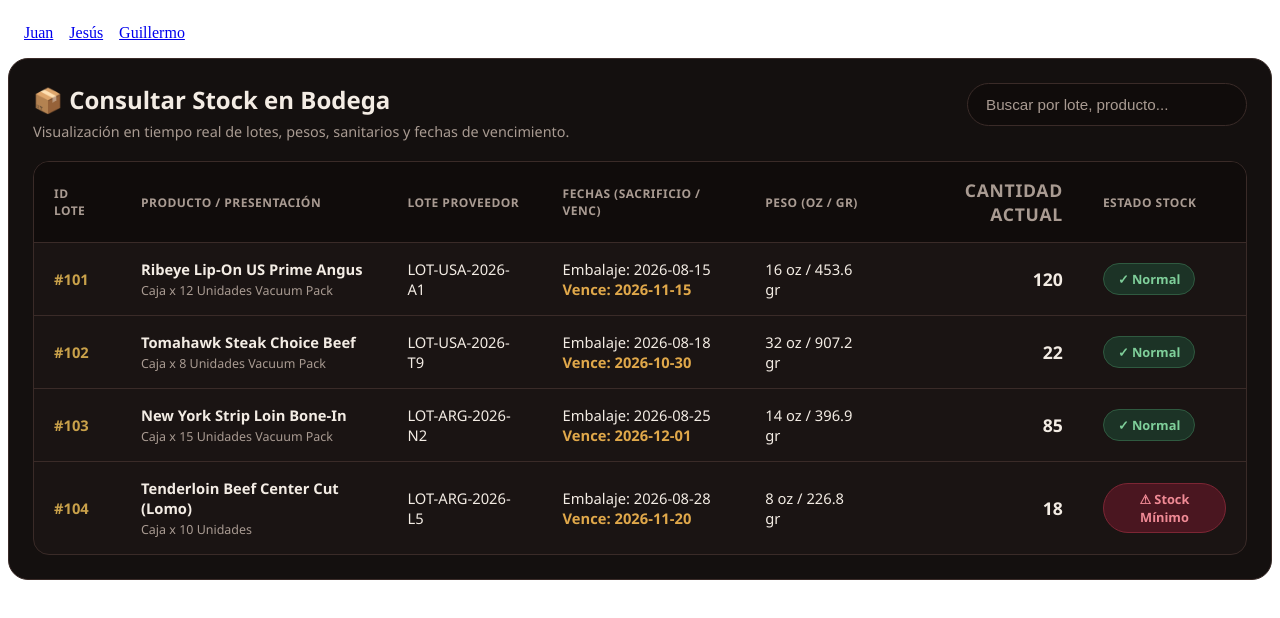
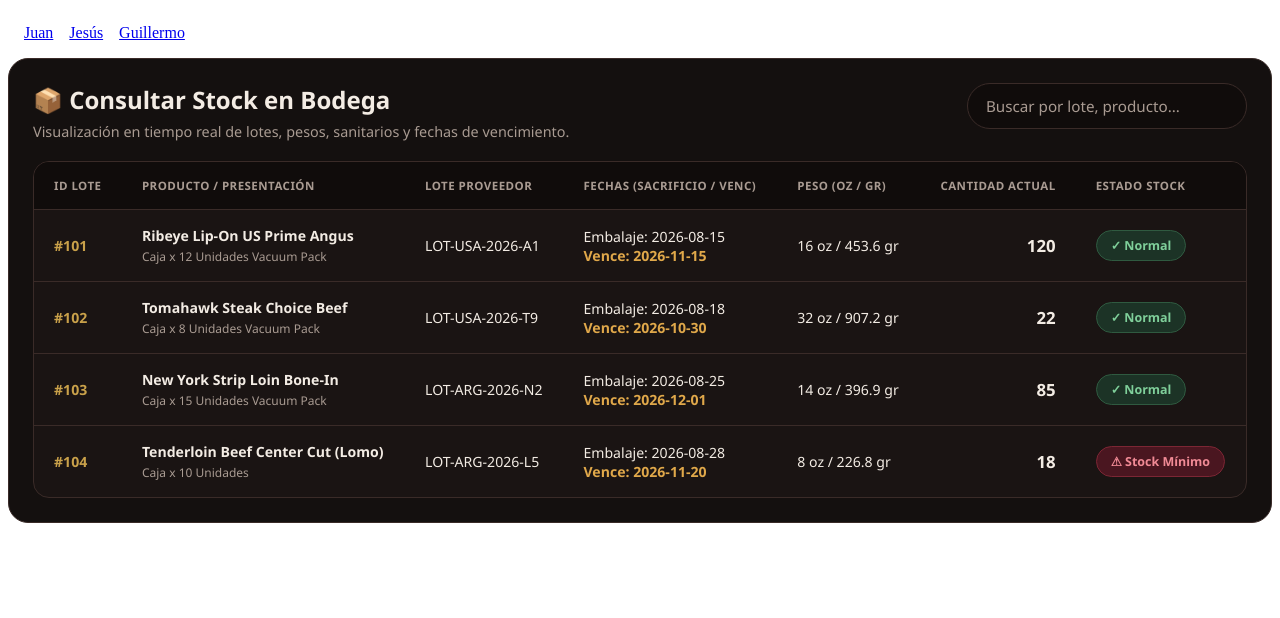
Before and after one commit to perezjames/proyecto-america-prime, a React (Vite) app in the folder frontend/: page /juan in a window 1280 px wide. Shown: the top 618 px of the page. Built offline with nearby package versions, Linux system fonts and the light colour scheme.

Commit message:
colores y duente actualizados

```diff
--- a/frontend/src/juan/styles_juan.css
+++ b/frontend/src/juan/styles_juan.css
@@ -1,9 +1,6 @@
-/* ============================================================
-   PALETA DE COLORES: cámbiala aquí y se actualiza toda la tabla.
-   (Valores provisionales: reemplázalos por los de americaprime.co)
-   ============================================================ */
+
 .stock-card {
-  --fondo:          #14100f;  /*color de fondo de la tarjeta */
+  --fondo:          #14100f;  /* color de fondo de la tarjeta */
   --fondo-tabla:    #1a1413;  /* color de fondo de la tabla */
   --fondo-cabecera: #100c0b;  /* fila de títulos y buscador */
   --borde:          #3a2b28;  /* líneas y bordes */
@@ -14,13 +11,16 @@
   --ok-fondo:   #1c3326;  --ok-texto:   #7fcf9a;  --ok-borde:   #2f5a40;
   --bajo-fondo: #4a1620;  --bajo-texto: #f08a95;  --bajo-borde: #7c2634;
 
+  box-sizing: border-box;
+  width: 100%;
   background: var(--fondo);
   border: 1px solid var(--borde);
   border-radius: 20px;
   padding: 24px;
   color: var(--texto);
-  font-family: "Segoe UI", system-ui, sans-serif;
+  font-family: "Montserrat", "Segoe UI", system-ui, sans-serif;
 }
+.stock-card *, .stock-card *::before, .stock-card *::after { box-sizing: border-box; }
 
 /* Título a la izquierda, buscador a la derecha */
 .stock-header {
@@ -32,7 +32,7 @@
   margin-bottom: 20px;
 }
 
-.stock-title { margin: 0; font-size: 1.5rem; }
+.stock-title { margin: 0; font-size: 1.5rem; font-weight: 700; color: var(--texto); }
 .stock-sub { margin: 6px 0 0; color: var(--texto-suave); font-size: 0.9rem; }
 
 /* Buscador en forma de píldora */
@@ -43,6 +43,7 @@
   border: 1px solid var(--borde);
   background: var(--fondo-cabecera);
   color: var(--texto);
+  font-family: inherit;
   font-size: 0.95rem;
 }
 .stock-search::placeholder { color: var(--texto-suave); }
@@ -58,9 +59,11 @@
 
 .stock-table { width: 100%; border-collapse: collapse; text-align: left; }
 
+/* Fila de títulos */
 .stock-table th {
   padding: 16px 20px;
-  font-size: 0.75rem;
+  font-size: 0.72rem;
+  font-weight: 600;
   letter-spacing: 0.04em;
   text-transform: uppercase;
   color: var(--texto-suave);
@@ -72,16 +75,17 @@
   padding: 16px 20px;
   border-bottom: 1px solid var(--borde);
   vertical-align: middle;
-  font-size: 0.92rem;
+  font-size: 0.88rem;
 }
 .stock-table tbody tr:last-child td { border-bottom: none; }
 .stock-table tbody tr:hover { background: var(--fondo); }
 
 /* Detalles */
-.stock-table small { display: block; margin-top: 3px; color: var(--texto-suave); font-size: 0.78rem; }
-.stock-table .num { text-align: right; font-size: 1.1rem; }
-.lote-id { color: var(--acento); font-weight: 600; }
-.vence { display: block; color: var(--alerta); font-weight: 600; }
+.stock-table small { display: block; margin-top: 3px; color: var(--texto-suave); font-size: 0.75rem; }
+.stock-table .num { text-align: right; }
+.stock-table td.num { font-size: 1.05rem; }
+.lote-id { color: var(--acento); font-weight: 700; }
+.vence { display: block; color: var(--alerta); font-weight: 700; }
 .vacio { text-align: center; color: var(--texto-suave); }
 
 /* Pastillas de estado */
@@ -89,9 +93,11 @@
   display: inline-block;
   padding: 6px 14px;
   border-radius: 999px;
-  font-size: 0.8rem;
-  font-weight: 600;
+  font-size: 0.78rem;
+  font-weight: 700;
   text-align: center;
 }
+/* Normal: verde */
 .badge-ok   { background: var(--ok-fondo);   color: var(--ok-texto);   border: 1px solid var(--ok-borde); }
+/* Stock mínimo: rojo */
 .badge-bajo { background: var(--bajo-fondo); color: var(--bajo-texto); border: 1px solid var(--bajo-borde); }
```
